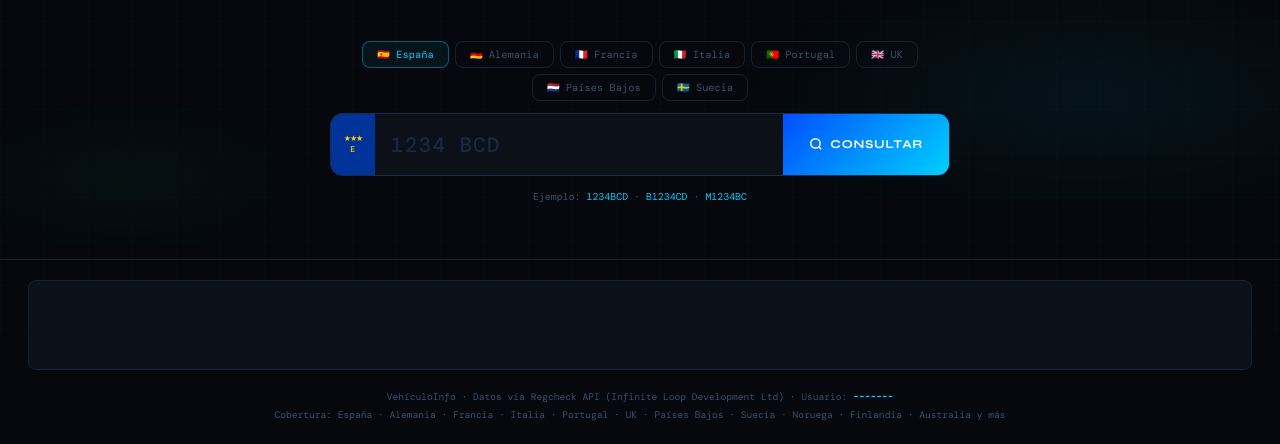
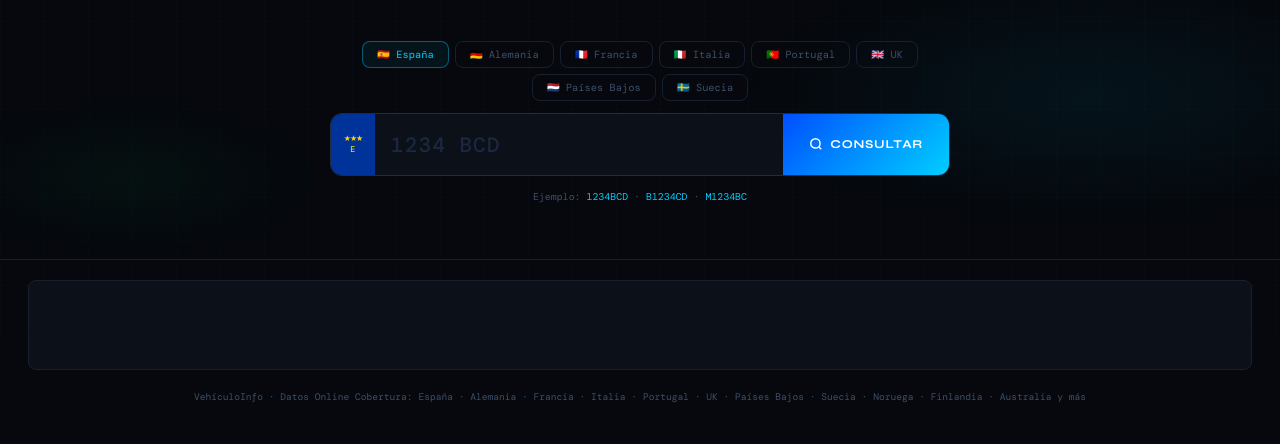
Before and after one commit to MrManuwT0/InfoMatriculas, a website: page index.html in a window 1280 px wide. Shown: the part 463-907 px from the top of the page. Drawn offline with nearby package versions, Linux system fonts and the light colour scheme; a web font is replaced by a local one.

Commit message:
Update index.html

```diff
--- a/index.html
+++ b/index.html
@@ -756,8 +756,7 @@
     </div>
   </div>
 
-  VehículoInfo · Datos vía <a href="https://www.regcheck.org.uk" target="_blank">Regcheck API</a> (Infinite Loop Development Ltd) ·
-  Usuario: <strong style="color:var(--accent)">-------</strong><br>
+  VehículoInfo · Datos Online
   Cobertura: España · Alemania · Francia · Italia · Portugal · UK · Países Bajos · Suecia · Noruega · Finlandia · Australia y más
 </footer>
 
```
